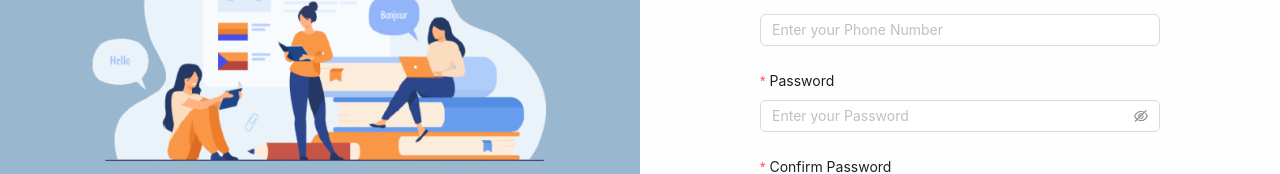
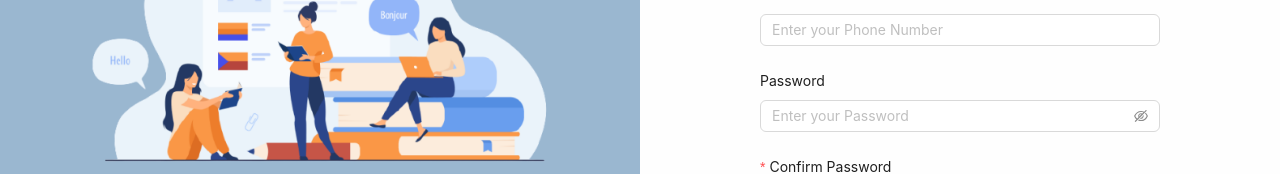
Before and after one commit to abeermourtaja/project, a React (Vite) app: page /signup in a window 1280 px wide. Shown: the part 374-548 px from the top of the page. Built offline with nearby package versions, Linux system fonts and the light colour scheme.

Commit message:
update sign up

```diff
--- a/src/pages/Signup.tsx
+++ b/src/pages/Signup.tsx
@@ -170,16 +170,19 @@ function Signup() {
   name="password"
   hasFeedback
   rules={[
-                  { required: true, message: "Please enter your Password!" },
     {
       validator: (_, value) => {
-                      if (!value) return Promise.reject("Please enter your Password!");
+        if (!value) {
+          return Promise.reject("Please enter your Password!");
+        }
+
         const isValid =
           value.length >= 8 &&
           /[A-Z]/.test(value) &&
           /[a-z]/.test(value) &&
           /[0-9]/.test(value) &&
           /[!@#$%^&*()_\-+={}[\]|\\:;"'<>,.?/~`]/.test(value);
+
         return isValid
           ? Promise.resolve()
           : Promise.reject("Password does not meet security requirements.");
@@ -192,7 +195,8 @@ function Signup() {
     onChange={(e) => {
       const value = e.target.value;
       setPasswordValue(value);
-                    // ✅ show instructions only if password is not valid
+
+      // ✅ Show instructions only if password is invalid
       const invalid =
         !!value &&
         !(
```
Lines whose indentation alone changed are shown as unchanged.
